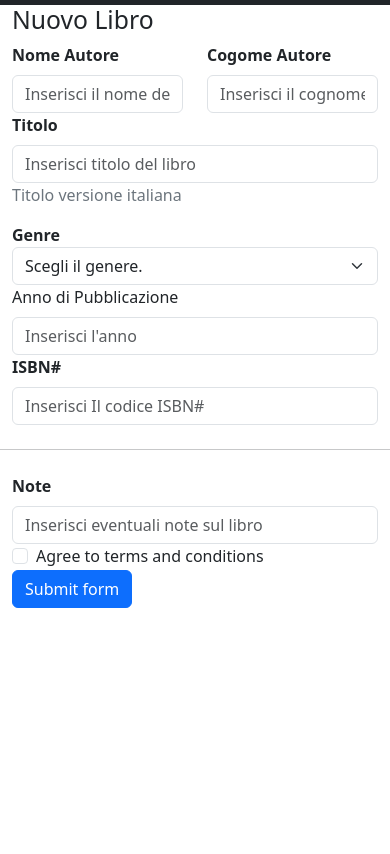
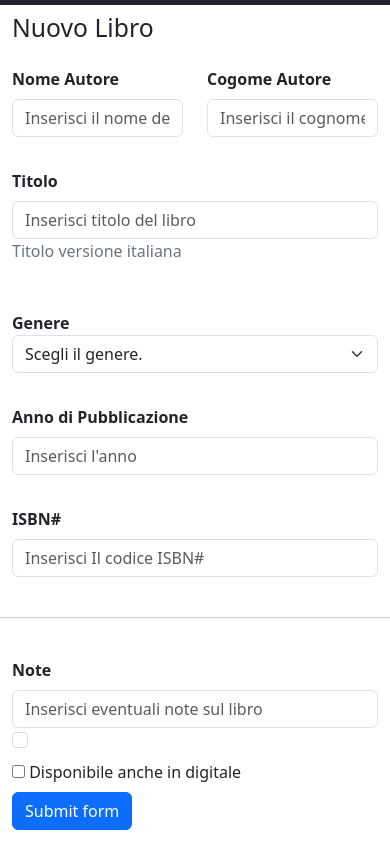
Before and after one commit to tizianotambone/html-css-bootstrap-dashboard, a plain HTML site: page bonus/profilo.html in a window 390 px wide. Shown: the part 61-915 px from the top of the page. Before the commit the page ends 844 px from the top, so only its background shows below. Drawn offline with nearby package versions, Linux system fonts and the light colour scheme.

Commit message:
[UPD] mobile bonus ok

```diff
--- a/bonus/profilo.html
+++ b/bonus/profilo.html
@@ -38,26 +38,26 @@
                     </ul>
     </header>
     <main>
-        <div class="container">
+        <div class="container my-2">
             <h2>Nuovo Libro</h2>
             <div class="row">
-                <div class="col-6">
+                <div class="col-6 my-3">
                     <label for="inputNomeAutore" class="form-label"><b>Nome Autore</b></label>
                     <input type="text" class="form-control" id="inputNomeAutore" placeholder="Inserisci il nome dell">
                   </div>
-                  <div class="col-6">
+                  <div class="col-6 my-3">
                     <label for="inputCognomeAutore" class="form-label"><b>Cogome Autore</b></label>
                     <input type="text" class="form-control" id="inputCogomeAutore" placeholder="Inserisci il cognome dell">
                   </div>
 
-                <div class="col-12">
+                <div class="col-12 my-3">
                     <label for="inputTitolo" class="form-label"> <b>Titolo</b></label>
                     <input type="text" class="form-control" id="inputCogomeAutore" placeholder="Inserisci titolo del libro">
                     <p class="text-secondary">Titolo versione italiana</p>
                 </div>
 
-                <div class="col-12">
-                    <b>Genre</b>
+                <div class="col-12 my-3">
+                    <b>Genere</b>
                     <label class="visually-hidden" for="specificSizeSelect">Genere</label>
                     <select class="form-select" id="specificSizeSelect">
                       <option selected>Scegli il genere.</option>
@@ -67,28 +67,34 @@
                     </select>
                 </div>
 
-                <div class="col-12">
-                    <label for="inputAnno" class="form-label">Anno di Pubblicazione</label>
+                <div class="col-12 my-3">
+                    <label for="inputAnno" class="form-label"><b>Anno di Pubblicazione</b></label>
                     <input type="text" class="form-control" id="inputAnno" placeholder="Inserisci l'anno">
                 </div>
-                <div class="col-12">
+                <div class="col-12 my-3">
                     <label for="inputISBN" class="form-label"><b>ISBN#</b></label>
                     <input type="text" class="form-control" id="inputISBN" placeholder="Inserisci Il codice ISBN#">
                 </div>
                 <hr class="my-4">
-                <div class="col-12">
+                <div class="col-12 my-3">
                     <label for="inputNote" class="form-label"><b>Note</b></label>
-                    <input type="text-area" class="form-control" id="inputNote" placeholder="Inserisci eventuali note sul libro">
+                    <input type="textarea" class="form-control" id="inputNote" placeholder="Inserisci eventuali note sul libro">
                     <div class="form-check">
                       <input class="form-check-input" type="checkbox" value="" id="invalidCheck2" required>
                       <label class="form-check-label" for="invalidCheck2">
-                        Agree to terms and conditions
-                      </label>
+                        </label>
                     </div>
-                  </div>
-                  <div class="col-12">
-                    <button class="btn btn-primary" type="submit">Submit form</button>
-                  </div>
+                    <div class="col-12 my-2">
+                        <input type="checkbox" name="" id="">
+                        <span>
+                            Disponibile anche in digitale
+                        </span>
+                    </div>
+
+
+                    <div class="col-12">
+                        <button class="btn btn-primary" type="submit">Submit form</button>
+                    </div>
             </div>
         </div>
 
```
